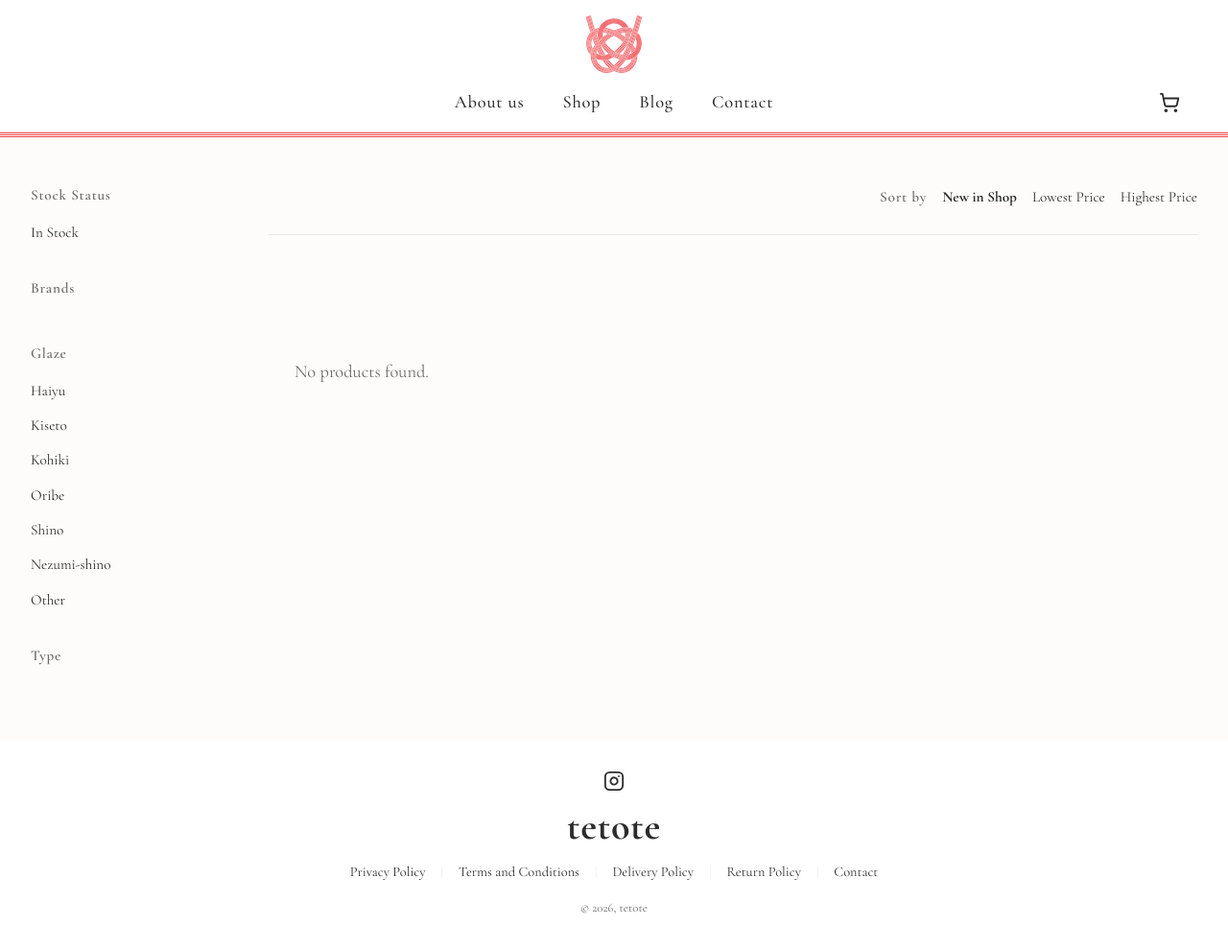
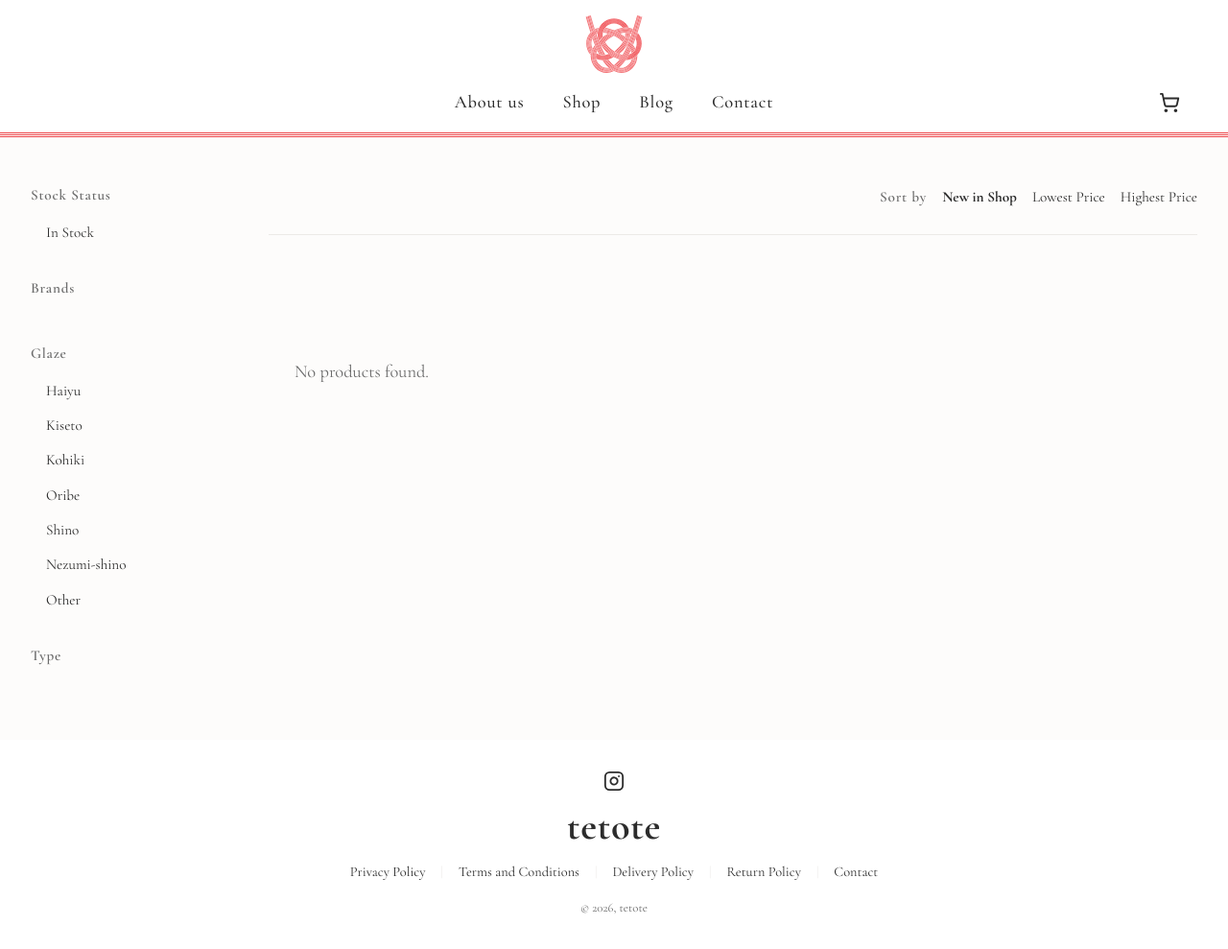
Before and after one commit to attwad/tetote, a Django app: page / in a window 1280 px wide. Shown: the whole page at 96% size. Run offline with Django 5.2, Linux system fonts and the light colour scheme; data comes from the database, SQL or seed files in the repository; data that the repository does not hold is empty.

Commit message:
indent filters

```diff
--- a/static/css/styles.css
+++ b/static/css/styles.css
@@ -23,7 +23,6 @@
     --font-weight-semibold: 600;
     --font-weight-bold: 700;
     --tracking-wider: 0.05em;
-    --leading-tight: 1.25;
     --leading-relaxed: 1.625;
     --ease-in-out: cubic-bezier(0.4, 0, 0.2, 1);
     --default-transition-duration: 150ms;
@@ -300,9 +299,6 @@
   .mt-12 {
     margin-top: calc(var(--spacing) * 12);
   }
-  .mt-16 {
-    margin-top: calc(var(--spacing) * 16);
-  }
   .mt-\[1px\] {
     margin-top: 1px;
   }
@@ -350,9 +346,6 @@
   }
   .inline-block {
     display: inline-block;
-  }
-  .h-16 {
-    height: calc(var(--spacing) * 16);
   }
   .h-\[1px\] {
     height: 1px;
@@ -578,6 +571,9 @@
   }
   .pb-8 {
     padding-bottom: calc(var(--spacing) * 8);
+  }
+  .pl-4 {
+    padding-left: calc(var(--spacing) * 4);
   }
   .text-center {
     text-align: center;
--- a/templates/shop/product_list.html
+++ b/templates/shop/product_list.html
@@ -17,7 +17,7 @@
                 <!-- Main Filter Groups -->
                 <div class="filter-group">
                     <span class="filter-label">{% translate "Stock Status" %}</span>
-                    <div class="flex flex-col gap-2 items-start">
+                    <div class="flex flex-col gap-2 items-start pl-4">
                         <a href="#" class="filter-item {% if request.GET.stock == 'in_stock' %}active{% endif %}"
                            onclick="toggleStock(event)">
                             {% if request.GET.stock == 'in_stock' %}
@@ -30,7 +30,7 @@
 
                 <div class="filter-group">
                     <span class="filter-label">{% translate "Brands" %}</span>
-                    <div class="flex flex-col gap-2 items-start">
+                    <div class="flex flex-col gap-2 items-start pl-4">
                         {% for brand in brands %}
                             <a href="#" class="filter-item {% if brand.slug in active_brands %}active{% endif %}"
                                onclick="toggleFilter(event, 'brand', '{{ brand.slug }}')">
@@ -45,7 +45,7 @@
 
                 <div class="filter-group">
                     <span class="filter-label">{% translate "Glaze" %}</span>
-                    <div class="flex flex-col gap-2 items-start">
+                    <div class="flex flex-col gap-2 items-start pl-4">
                         {% for glaze in glazes %}
                             <a href="#" class="filter-item {% if glaze.slug in active_glazes %}active{% endif %}"
                                onclick="toggleFilter(event, 'glaze', '{{ glaze.slug }}')">
@@ -60,7 +60,7 @@
 
                 <div class="filter-group">
                     <span class="filter-label">{% translate "Type" %}</span>
-                    <div class="flex flex-col gap-2 items-start">
+                    <div class="flex flex-col gap-2 items-start pl-4">
                         {% for t in product_types %}
                             <a href="#" class="filter-item {% if t.slug in active_types %}active{% endif %}"
                                onclick="toggleFilter(event, 'type', '{{ t.slug }}')">
```
